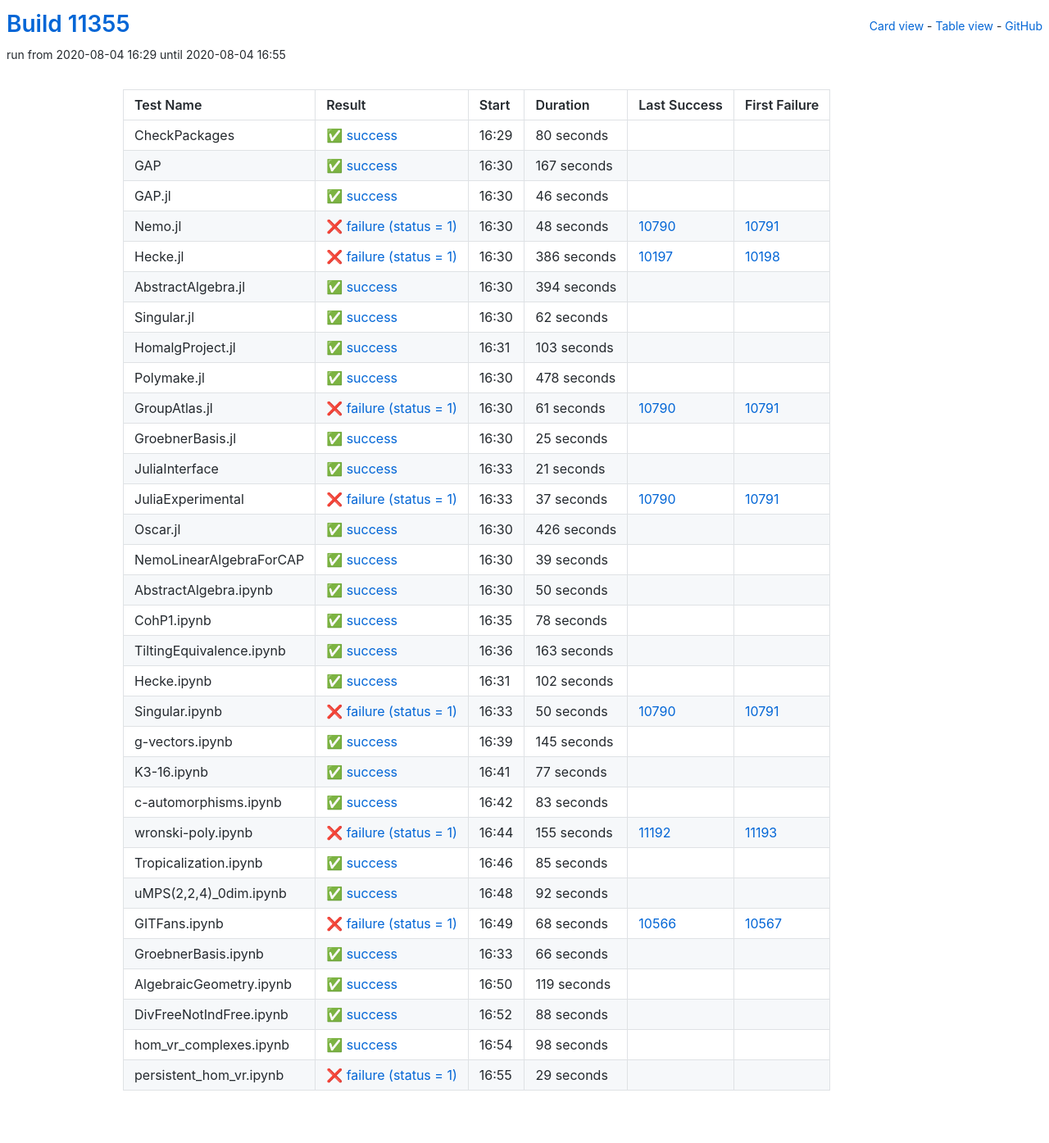
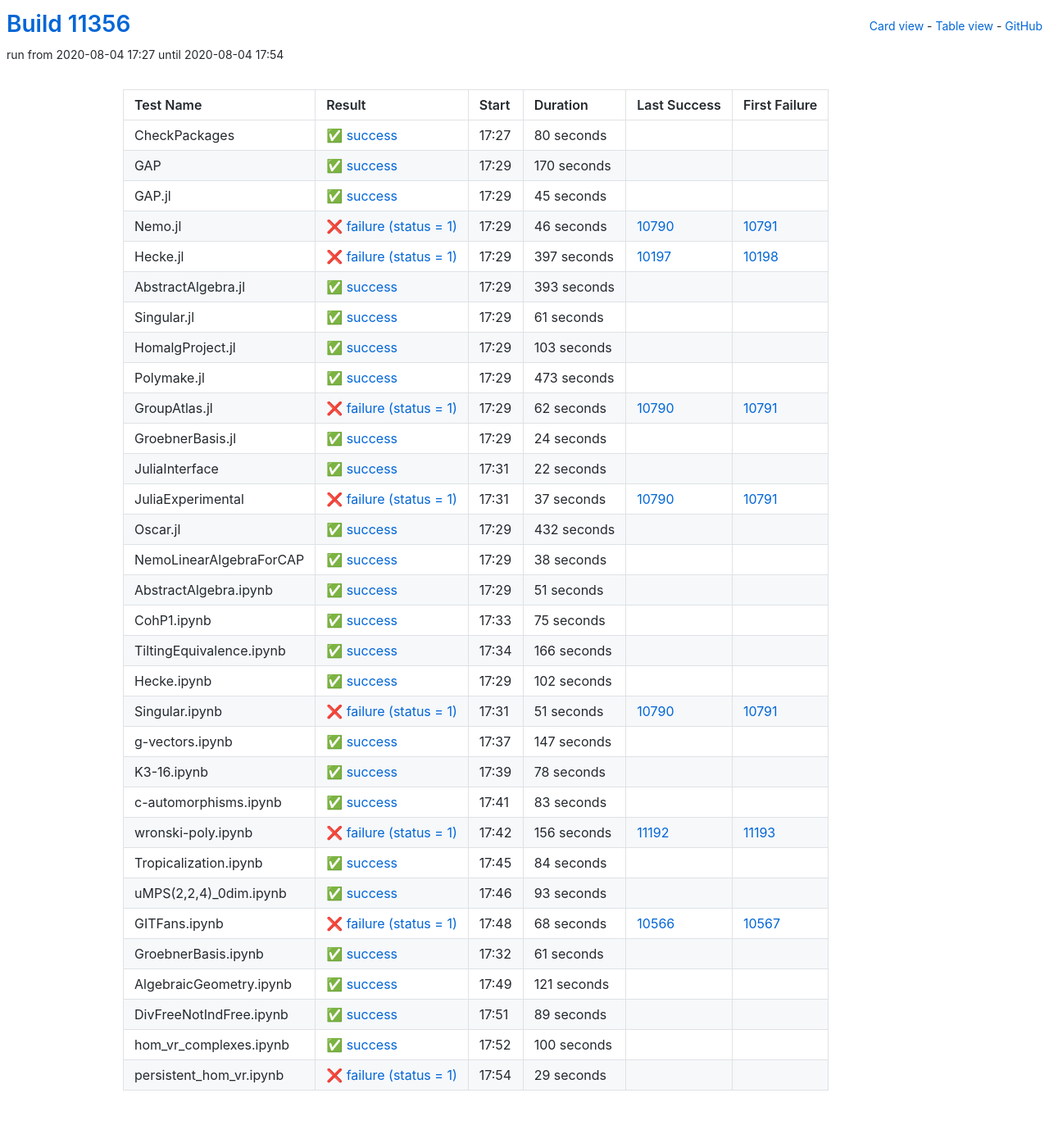
Before and after one commit to oscar-system/oscar-ci-status, a Jekyll site: the page built from table.html, in a window 1280 px wide. Shown: the whole page at 82% size. Built offline with Jekyll 4.4.1, drawn with Linux system fonts in a browser that asks for light colours.

Commit message:
Build #11356

```diff
--- a/_data/ci.yml
+++ b/_data/ci.yml
@@ -1,6 +1,6 @@
 ---
-build: 11355
-build_url: https://oscarci.mathematik.uni-kl.de/job/oscar/11355/
+build: 11356
+build_url: https://oscarci.mathematik.uni-kl.de/job/oscar/11356/
 job: oscar
 organization: oscar-system
 repo: oscar-ci-status
@@ -8,8 +8,8 @@
 tests:
 - name: CheckPackages
   id: checkpackages
-  log: https://oscarci.mathematik.uni-kl.de/job/oscar/11355/artifact/logs/build-11355/CheckPackages.log
-  start: 2020-08-04 16:29
+  log: https://oscarci.mathematik.uni-kl.de/job/oscar/11356/artifact/logs/build-11356/CheckPackages.log
+  start: 2020-08-04 17:27
   success: true
   exitcode: 0
   status: success
@@ -20,80 +20,80 @@
   first_failure_url:
 - name: GAP
   id: gap
-  log: https://oscarci.mathematik.uni-kl.de/job/oscar/11355/artifact/logs/build-11355/GAP.log
-  start: 2020-08-04 16:30
+  log: https://oscarci.mathematik.uni-kl.de/job/oscar/11356/artifact/logs/build-11356/GAP.log
+  start: 2020-08-04 17:29
   success: true
   exitcode: 0
   status: success
-  duration: 167
+  duration: 170
   last_success: false
   last_success_url:
   first_failure: false
   first_failure_url:
 - name: GAP.jl
   id: gap-jl
-  log: https://oscarci.mathematik.uni-kl.de/job/oscar/11355/artifact/logs/build-11355/GAP.jl.log
-  start: 2020-08-04 16:30
+  log: https://oscarci.mathematik.uni-kl.de/job/oscar/11356/artifact/logs/build-11356/GAP.jl.log
+  start: 2020-08-04 17:29
   success: true
   exitcode: 0
   status: success
-  duration: 46
+  duration: 45
   last_success: false
   last_success_url:
   first_failure: false
   first_failure_url:
 - name: Nemo.jl
   id: nemo-jl
-  log: https://oscarci.mathematik.uni-kl.de/job/oscar/11355/artifact/logs/build-11355/Nemo.jl.log
-  start: 2020-08-04 16:30
+  log: https://oscarci.mathematik.uni-kl.de/job/oscar/11356/artifact/logs/build-11356/Nemo.jl.log
+  start: 2020-08-04 17:29
   success: false
   exitcode: 1
   status: failure
-  duration: 48
+  duration: 46
   last_success: 10790
   last_success_url: https://oscarci.mathematik.uni-kl.de/job/oscar/10790/
   first_failure: 10791
   first_failure_url: https://oscarci.mathematik.uni-kl.de/job/oscar/10791/
 - name: Hecke.jl
   id: hecke-jl
-  log: https://oscarci.mathematik.uni-kl.de/job/oscar/11355/artifact/logs/build-11355/Hecke.jl.log
-  start: 2020-08-04 16:30
+  log: https://oscarci.mathematik.uni-kl.de/job/oscar/11356/artifact/logs/build-11356/Hecke.jl.log
+  start: 2020-08-04 17:29
   success: false
   exitcode: 1
   status: failure
-  duration: 386
+  duration: 397
   last_success: 10197
   last_success_url: https://oscarci.mathematik.uni-kl.de/job/oscar/10197/
   first_failure: 10198
   first_failure_url: https://oscarci.mathematik.uni-kl.de/job/oscar/10198/
 - name: AbstractAlgebra.jl
   id: abstractalgebra-jl
-  log: https://oscarci.mathematik.uni-kl.de/job/oscar/11355/artifact/logs/build-11355/AbstractAlgebra.jl.log
-  start: 2020-08-04 16:30
+  log: https://oscarci.mathematik.uni-kl.de/job/oscar/11356/artifact/logs/build-11356/AbstractAlgebra.jl.log
+  start: 2020-08-04 17:29
   success: true
   exitcode: 0
   status: success
-  duration: 394
+  duration: 393
   last_success: false
   last_success_url:
   first_failure: false
   first_failure_url:
 - name: Singular.jl
   id: singular-jl
-  log: https://oscarci.mathematik.uni-kl.de/job/oscar/11355/artifact/logs/build-11355/Singular.jl.log
-  start: 2020-08-04 16:30
+  log: https://oscarci.mathematik.uni-kl.de/job/oscar/11356/artifact/logs/build-11356/Singular.jl.log
+  start: 2020-08-04 17:29
   success: true
   exitcode: 0
   status: success
-  duration: 62
+  duration: 61
   last_success: false
   last_success_url:
   first_failure: false
   first_failure_url:
 - name: HomalgProject.jl
   id: homalgproject-jl
-  log: https://oscarci.mathematik.uni-kl.de/job/oscar/11355/artifact/logs/build-11355/HomalgProject.jl.log
-  start: 2020-08-04 16:31
+  log: https://oscarci.mathematik.uni-kl.de/job/oscar/11356/artifact/logs/build-11356/HomalgProject.jl.log
+  start: 2020-08-04 17:29
   success: true
   exitcode: 0
   status: success
@@ -104,56 +104,56 @@
   first_failure_url:
 - name: Polymake.jl
   id: polymake-jl
-  log: https://oscarci.mathematik.uni-kl.de/job/oscar/11355/artifact/logs/build-11355/Polymake.jl.log
-  start: 2020-08-04 16:30
+  log: https://oscarci.mathematik.uni-kl.de/job/oscar/11356/artifact/logs/build-11356/Polymake.jl.log
+  start: 2020-08-04 17:29
   success: true
   exitcode: 0
   status: success
-  duration: 478
+  duration: 473
   last_success: false
   last_success_url:
   first_failure: false
   first_failure_url:
 - name: GroupAtlas.jl
   id: groupatlas-jl
-  log: https://oscarci.mathematik.uni-kl.de/job/oscar/11355/artifact/logs/build-11355/GroupAtlas.jl.log
-  start: 2020-08-04 16:30
+  log: https://oscarci.mathematik.uni-kl.de/job/oscar/11356/artifact/logs/build-11356/GroupAtlas.jl.log
+  start: 2020-08-04 17:29
   success: false
   exitcode: 1
   status: failure
-  duration: 61
+  duration: 62
   last_success: 10790
   last_success_url: https://oscarci.mathematik.uni-kl.de/job/oscar/10790/
   first_failure: 10791
   first_failure_url: https://oscarci.mathematik.uni-kl.de/job/oscar/10791/
 - name: GroebnerBasis.jl
   id: groebnerbasis-jl
-  log: https://oscarci.mathematik.uni-kl.de/job/oscar/11355/artifact/logs/build-11355/GroebnerBasis.jl.log
-  start: 2020-08-04 16:30
+  log: https://oscarci.mathematik.uni-kl.de/job/oscar/11356/artifact/logs/build-11356/GroebnerBasis.jl.log
+  start: 2020-08-04 17:29
   success: true
   exitcode: 0
   status: success
-  duration: 25
+  duration: 24
   last_success: false
   last_success_url:
   first_failure: false
   first_failure_url:
 - name: JuliaInterface
   id: juliainterface
-  log: https://oscarci.mathematik.uni-kl.de/job/oscar/11355/artifact/logs/build-11355/JuliaInterface.log
-  start: 2020-08-04 16:33
+  log: https://oscarci.mathematik.uni-kl.de/job/oscar/11356/artifact/logs/build-11356/JuliaInterface.log
+  start: 2020-08-04 17:31
   success: true
   exitcode: 0
   status: success
-  duration: 21
+  duration: 22
   last_success: false
   last_success_url:
   first_failure: false
   first_failure_url:
 - name: JuliaExperimental
   id: juliaexperimental
-  log: https://oscarci.mathematik.uni-kl.de/job/oscar/11355/artifact/logs/build-11355/JuliaExperimental.log
-  start: 2020-08-04 16:33
+  log: https://oscarci.mathematik.uni-kl.de/job/oscar/11356/artifact/logs/build-11356/JuliaExperimental.log
+  start: 2020-08-04 17:31
   success: false
   exitcode: 1
   status: failure
@@ -164,68 +164,68 @@
   first_failure_url: https://oscarci.mathematik.uni-kl.de/job/oscar/10791/
 - name: Oscar.jl
   id: oscar-jl
-  log: https://oscarci.mathematik.uni-kl.de/job/oscar/11355/artifact/logs/build-11355/Oscar.jl.log
-  start: 2020-08-04 16:30
+  log: https://oscarci.mathematik.uni-kl.de/job/oscar/11356/artifact/logs/build-11356/Oscar.jl.log
+  start: 2020-08-04 17:29
   success: true
   exitcode: 0
   status: success
-  duration: 426
+  duration: 432
   last_success: false
   last_success_url:
   first_failure: false
   first_failure_url:
 - name: NemoLinearAlgebraForCAP
   id: nemolinearalgebraforcap
-  log: https://oscarci.mathematik.uni-kl.de/job/oscar/11355/artifact/logs/build-11355/NemoLinearAlgebraForCAP.log
-  start: 2020-08-04 16:30
+  log: https://oscarci.mathematik.uni-kl.de/job/oscar/11356/artifact/logs/build-11356/NemoLinearAlgebraForCAP.log
+  start: 2020-08-04 17:29
   success: true
   exitcode: 0
   status: success
-  duration: 39
+  duration: 38
   last_success: false
   last_success_url:
   first_failure: false
   first_failure_url:
 - name: AbstractAlgebra.ipynb
   id: abstractalgebra-ipynb
-  log: https://oscarci.mathematik.uni-kl.de/job/oscar/11355/artifact/logs/build-11355/AbstractAlgebra.ipynb.log
-  start: 2020-08-04 16:30
+  log: https://oscarci.mathematik.uni-kl.de/job/oscar/11356/artifact/logs/build-11356/AbstractAlgebra.ipynb.log
+  start: 2020-08-04 17:29
   success: true
   exitcode: 0
   status: success
-  duration: 50
+  duration: 51
   last_success: false
   last_success_url:
   first_failure: false
   first_failure_url:
 - name: CohP1.ipynb
   id: cohp1-ipynb
-  log: https://oscarci.mathematik.uni-kl.de/job/oscar/11355/artifact/logs/build-11355/CohP1.ipynb.log
-  start: 2020-08-04 16:35
+  log: https://oscarci.mathematik.uni-kl.de/job/oscar/11356/artifact/logs/build-11356/CohP1.ipynb.log
+  start: 2020-08-04 17:33
   success: true
   exitcode: 0
   status: success
-  duration: 78
+  duration: 75
   last_success: false
   last_success_url:
   first_failure: false
   first_failure_url:
 - name: TiltingEquivalence.ipynb
   id: tiltingequivalence-ipynb
-  log: https://oscarci.mathematik.uni-kl.de/job/oscar/11355/artifact/logs/build-11355/TiltingEquivalence.ipynb.log
-  start: 2020-08-04 16:36
+  log: https://oscarci.mathematik.uni-kl.de/job/oscar/11356/artifact/logs/build-11356/TiltingEquivalence.ipynb.log
+  start: 2020-08-04 17:34
   success: true
   exitcode: 0
   status: success
-  duration: 163
+  duration: 166
   last_success: false
   last_success_url:
   first_failure: false
   first_failure_url:
 - name: Hecke.ipynb
   id: hecke-ipynb
-  log: https://oscarci.mathematik.uni-kl.de/job/oscar/11355/artifact/logs/build-11355/Hecke.ipynb.log
-  start: 2020-08-04 16:31
+  log: https://oscarci.mathematik.uni-kl.de/job/oscar/11356/artifact/logs/build-11356/Hecke.ipynb.log
+  start: 2020-08-04 17:29
   success: true
   exitcode: 0
   status: success
@@ -236,44 +236,44 @@
   first_failure_url:
 - name: Singular.ipynb
   id: singular-ipynb
-  log: https://oscarci.mathematik.uni-kl.de/job/oscar/11355/artifact/logs/build-11355/Singular.ipynb.log
-  start: 2020-08-04 16:33
+  log: https://oscarci.mathematik.uni-kl.de/job/oscar/11356/artifact/logs/build-11356/Singular.ipynb.log
+  start: 2020-08-04 17:31
   success: false
   exitcode: 1
   status: failure
-  duration: 50
+  duration: 51
   last_success: 10790
   last_success_url: https://oscarci.mathematik.uni-kl.de/job/oscar/10790/
   first_failure: 10791
   first_failure_url: https://oscarci.mathematik.uni-kl.de/job/oscar/10791/
 - name: g-vectors.ipynb
   id: g-vectors-ipynb
-  log: https://oscarci.mathematik.uni-kl.de/job/oscar/11355/artifact/logs/build-11355/g-vectors.ipynb.log
-  start: 2020-08-04 16:39
+  log: https://oscarci.mathematik.uni-kl.de/job/oscar/11356/artifact/logs/build-11356/g-vectors.ipynb.log
+  start: 2020-08-04 17:37
   success: true
   exitcode: 0
   status: success
-  duration: 145
+  duration: 147
   last_success: false
   last_success_url:
   first_failure: false
   first_failure_url:
 - name: K3-16.ipynb
   id: k3-16-ipynb
-  log: https://oscarci.mathematik.uni-kl.de/job/oscar/11355/artifact/logs/build-11355/K3-16.ipynb.log
-  start: 2020-08-04 16:41
+  log: https://oscarci.mathematik.uni-kl.de/job/oscar/11356/artifact/logs/build-11356/K3-16.ipynb.log
+  start: 2020-08-04 17:39
   success: true
   exitcode: 0
   status: success
-  duration: 77
+  duration: 78
   last_success: false
   last_success_url:
   first_failure: false
   first_failure_url:
 - name: c-automorphisms.ipynb
   id: c-automorphisms-ipynb
-  log: https://oscarci.mathematik.uni-kl.de/job/oscar/11355/artifact/logs/build-11355/c-automorphisms.ipynb.log
-  start: 2020-08-04 16:42
+  log: https://oscarci.mathematik.uni-kl.de/job/oscar/11356/artifact/logs/build-11356/c-automorphisms.ipynb.log
+  start: 2020-08-04 17:41
   success: true
   exitcode: 0
   status: success
@@ -284,44 +284,44 @@
   first_failure_url:
 - name: wronski-poly.ipynb
   id: wronski-poly-ipynb
-  log: https://oscarci.mathematik.uni-kl.de/job/oscar/11355/artifact/logs/build-11355/wronski-poly.ipynb.log
-  start: 2020-08-04 16:44
+  log: https://oscarci.mathematik.uni-kl.de/job/oscar/11356/artifact/logs/build-11356/wronski-poly.ipynb.log
+  start: 2020-08-04 17:42
   success: false
   exitcode: 1
   status: failure
-  duration: 155
+  duration: 156
   last_success: 11192
   last_success_url: https://oscarci.mathematik.uni-kl.de/job/oscar/11192/
   first_failure: 11193
   first_failure_url: https://oscarci.mathematik.uni-kl.de/job/oscar/11193/
 - name: Tropicalization.ipynb
   id: tropicalization-ipynb
-  log: https://oscarci.mathematik.uni-kl.de/job/oscar/11355/artifact/logs/build-11355/Tropicalization.ipynb.log
-  start: 2020-08-04 16:46
+  log: https://oscarci.mathematik.uni-kl.de/job/oscar/11356/artifact/logs/build-11356/Tropicalization.ipynb.log
+  start: 2020-08-04 17:45
   success: true
   exitcode: 0
   status: success
-  duration: 85
+  duration: 84
   last_success: false
   last_success_url:
   first_failure: false
   first_failure_url:
 - name: uMPS(2,2,4)_0dim.ipynb
   id: umps-2-2-4-0dim-ipynb
-  log: https://oscarci.mathematik.uni-kl.de/job/oscar/11355/artifact/logs/build-11355/uMPS-2-2-4-_0dim.ipynb.log
-  start: 2020-08-04 16:48
+  log: https://oscarci.mathematik.uni-kl.de/job/oscar/11356/artifact/logs/build-11356/uMPS-2-2-4-_0dim.ipynb.log
+  start: 2020-08-04 17:46
   success: true
   exitcode: 0
   status: success
-  duration: 92
+  duration: 93
   last_success: false
   last_success_url:
   first_failure: false
   first_failure_url:
 - name: GITFans.ipynb
   id: gitfans-ipynb
-  log: https://oscarci.mathematik.uni-kl.de/job/oscar/11355/artifact/logs/build-11355/GITFans.ipynb.log
-  start: 2020-08-04 16:49
+  log: https://oscarci.mathematik.uni-kl.de/job/oscar/11356/artifact/logs/build-11356/GITFans.ipynb.log
+  start: 2020-08-04 17:48
   success: false
   exitcode: 1
   status: failure
@@ -332,56 +332,56 @@
   first_failure_url: https://oscarci.mathematik.uni-kl.de/job/oscar/10567/
 - name: GroebnerBasis.ipynb
   id: groebnerbasis-ipynb
-  log: https://oscarci.mathematik.uni-kl.de/job/oscar/11355/artifact/logs/build-11355/GroebnerBasis.ipynb.log
-  start: 2020-08-04 16:33
+  log: https://oscarci.mathematik.uni-kl.de/job/oscar/11356/artifact/logs/build-11356/GroebnerBasis.ipynb.log
+  start: 2020-08-04 17:32
   success: true
   exitcode: 0
   status: success
-  duration: 66
+  duration: 61
   last_success: false
   last_success_url:
   first_failure: false
   first_failure_url:
 - name: AlgebraicGeometry.ipynb
   id: algebraicgeometry-ipynb
-  log: https://oscarci.mathematik.uni-kl.de/job/oscar/11355/artifact/logs/build-11355/AlgebraicGeometry.ipynb.log
-  start: 2020-08-04 16:50
+  log: https://oscarci.mathematik.uni-kl.de/job/oscar/11356/artifact/logs/build-11356/AlgebraicGeometry.ipynb.log
+  start: 2020-08-04 17:49
   success: true
   exitcode: 0
   status: success
-  duration: 119
+  duration: 121
   last_success: false
   last_success_url:
   first_failure: false
   first_failure_url:
 - name: DivFreeNotIndFree.ipynb
   id: divfreenotindfree-ipynb
-  log: https://oscarci.mathematik.uni-kl.de/job/oscar/11355/artifact/logs/build-11355/DivFreeNotIndFree.ipynb.log
-  start: 2020-08-04 16:52
+  log: https://oscarci.mathematik.uni-kl.de/job/oscar/11356/artifact/logs/build-11356/DivFreeNotIndFree.ipynb.log
+  start: 2020-08-04 17:51
   success: true
   exitcode: 0
   status: success
-  duration: 88
+  duration: 89
   last_success: false
   last_success_url:
   first_failure: false
   first_failure_url:
 - name: hom_vr_complexes.ipynb
   id: hom-vr-complexes-ipynb
-  log: https://oscarci.mathematik.uni-kl.de/job/oscar/11355/artifact/logs/build-11355/hom_vr_complexes.ipynb.log
-  start: 2020-08-04 16:54
+  log: https://oscarci.mathematik.uni-kl.de/job/oscar/11356/artifact/logs/build-11356/hom_vr_complexes.ipynb.log
+  start: 2020-08-04 17:52
   success: true
   exitcode: 0
   status: success
-  duration: 98
+  duration: 100
   last_success: false
   last_success_url:
   first_failure: false
   first_failure_url:
 - name: persistent_hom_vr.ipynb
   id: persistent-hom-vr-ipynb
-  log: https://oscarci.mathematik.uni-kl.de/job/oscar/11355/artifact/logs/build-11355/persistent_hom_vr.ipynb.log
-  start: 2020-08-04 16:55
+  log: https://oscarci.mathematik.uni-kl.de/job/oscar/11356/artifact/logs/build-11356/persistent_hom_vr.ipynb.log
+  start: 2020-08-04 17:54
   success: false
   exitcode: 1
   status: failure
```
Also changed, not shown: README.md.
